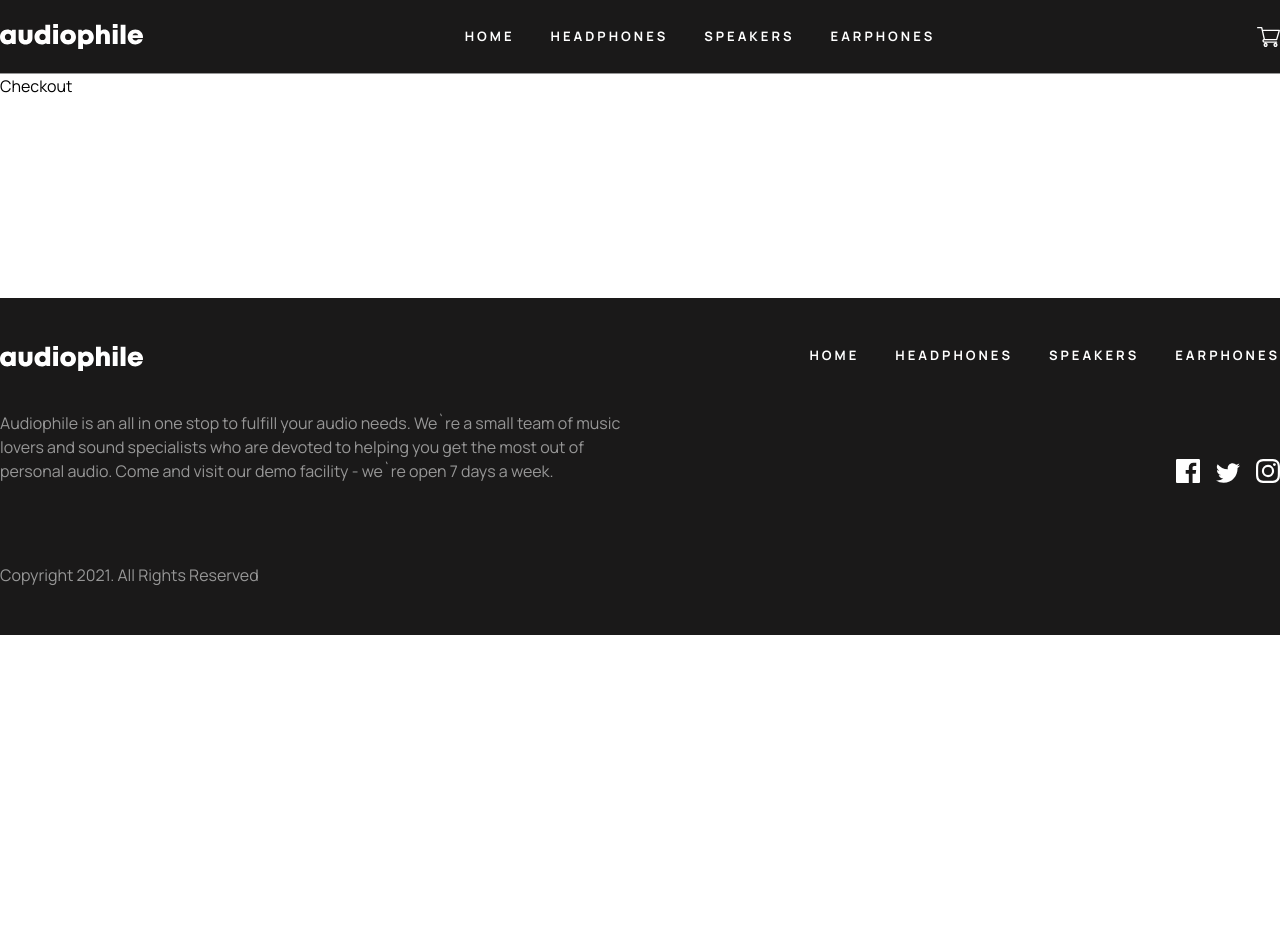
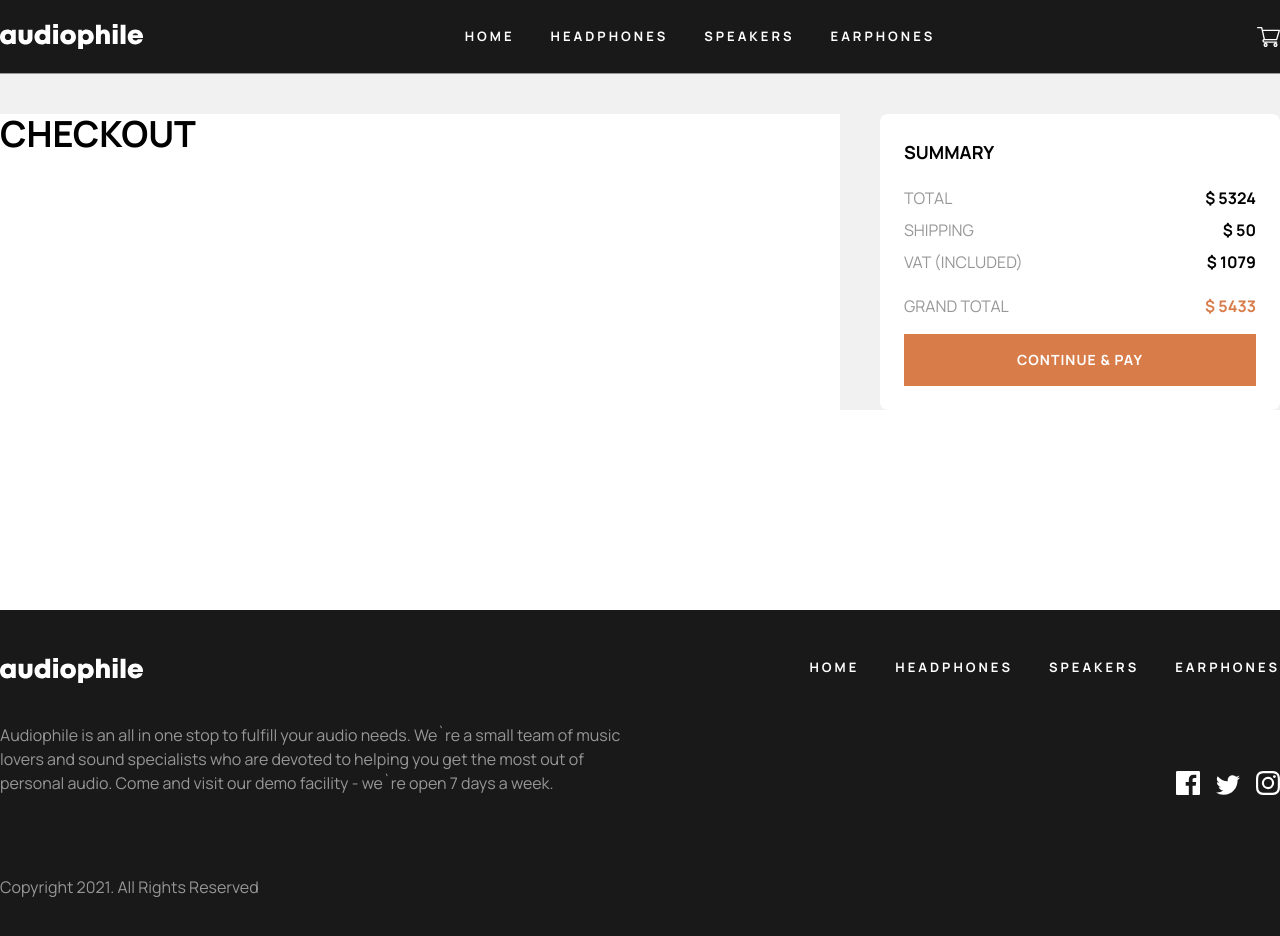
Before and after one commit to ArturDBW/audiophileShop, a React (Vite) app: page /checkout in a window 1280 px wide. Shown: the top 936 px of the page. Before the commit the page ends 800 px from the top, so only its background shows below. Built offline with nearby package versions, Linux system fonts and the light colour scheme.

Commit message:
add new components (summary, checkout) and add styles to summary

```diff
--- /dev/null
+++ b/src/components/PersonalDate.jsx
@@ -0,0 +1,7 @@
+export const PersonalDate = () => {
+  return (
+    <div className="col-start-1 col-end-3 mt-10 bg-white">
+      <h2 className="text-4xl font-bold">CHECKOUT</h2>
+    </div>
+  );
+};
--- /dev/null
+++ b/src/components/Summary.jsx
@@ -0,0 +1,39 @@
+import { useSelector } from "react-redux";
+import { getBasket } from "../slice/basketSlice";
+import { CartProduct } from "./CartProduct";
+import { LinkButton } from "../elements/LinkButton";
+
+export const Summary = () => {
+  const cart = useSelector(getBasket);
+  console.log(cart);
+  return (
+    <div className="mt-10 rounded-lg bg-white p-6">
+      <h4 className="mb-4 text-lg font-bold">SUMMARY</h4>
+      {cart.map((item) => (
+        <CartProduct key={item.id} item={item} />
+      ))}
+      <div className="flex justify-between py-1">
+        <span className="text-[#979797]">TOTAL</span>
+        <span className="font-bold">$ 5324</span>
+      </div>
+      <div className="flex justify-between py-1">
+        <span className="text-[#979797]">SHIPPING</span>
+        <span className="font-bold">$ 50</span>
+      </div>
+      <div className="flex justify-between py-1">
+        <span className="text-[#979797]">VAT (INCLUDED)</span>
+        <span className="font-bold">$ 1079</span>
+      </div>
+      <div className="flex justify-between py-4">
+        <span className="text-[#979797]">GRAND TOTAL</span>
+        <span className="font-bold text-[#D87D4A]">$ 5433</span>
+      </div>
+      <LinkButton
+        strechStyleClass={`flex justify-center`}
+        backgroundStyleClass={`bg-[#D87D4A] hover:bg-[#fbaf85] text-white`}
+      >
+        CONTINUE & PAY
+      </LinkButton>
+    </div>
+  );
+};
--- a/src/pages/Checkout.jsx
+++ b/src/pages/Checkout.jsx
@@ -1,3 +1,13 @@
+import { PersonalDate } from "../components/PersonalDate";
+import { Summary } from "../components/Summary";
+
 export const Checkout = () => {
-  return <div>Checkout</div>;
+  return (
+    <div className="bg-[#F1F1F1]">
+      <div className="mx-auto grid max-w-[1440px] grid-cols-3 gap-x-10 bg-[#F1F1F1]">
+        <PersonalDate />
+        <Summary />
+      </div>
+    </div>
+  );
 };
--- a/src/pages/Home.jsx
+++ b/src/pages/Home.jsx
@@ -2,10 +2,12 @@ import { AboutUs } from "../components/AboutUs";
 import { Hero } from "../components/Hero";
 import { ProductsCategory } from "../components/ProductsCategory";
 import { HomePhotoBanner } from "../components/HomePhotoBanner";
+import { Link } from "react-router-dom";
 
 export const Home = () => {
   return (
     <>
+      <Link to={"checkout"}>TUTAJ</Link>
       <Hero />
       <ProductsCategory />
       <HomePhotoBanner />
--- a/src/pages/ModalCart.jsx
+++ b/src/pages/ModalCart.jsx
@@ -8,8 +8,8 @@ export const ModalCart = ({ setOpenModalCart, openModalCart }) => {
   const cart = useSelector(getBasket);
   const dispatch = useDispatch();
 
-  const totalAmount = cart.reduce((acc, item) => {
-    return acc + item.totalPrice;
+  const totalAmount = cart.reduce((acc, curr) => {
+    return acc + curr.totalPrice;
   }, 0);
 
   console.log(cart);
```
